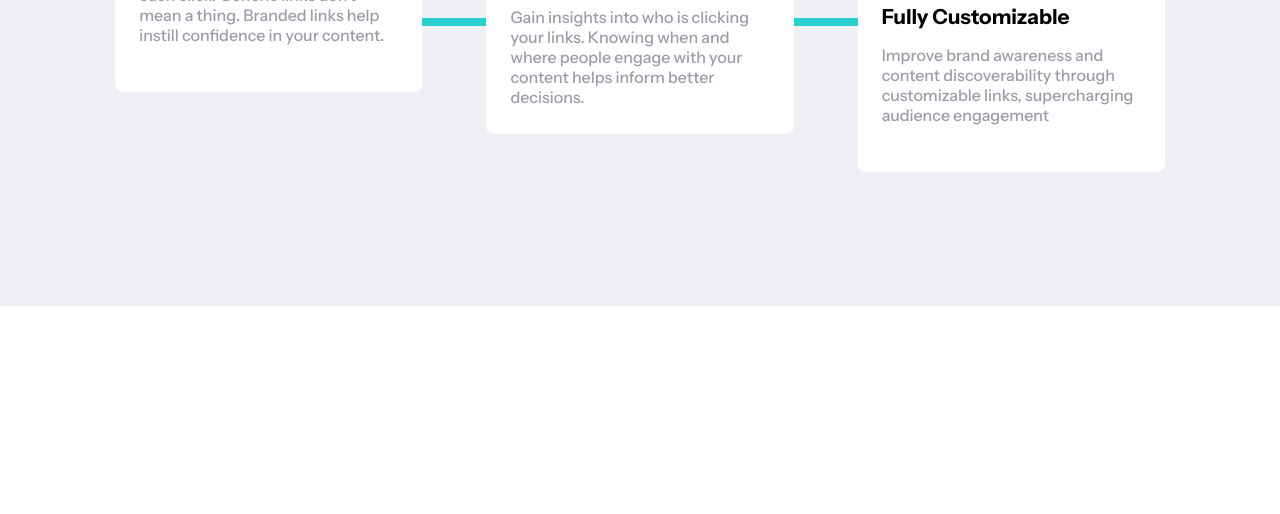
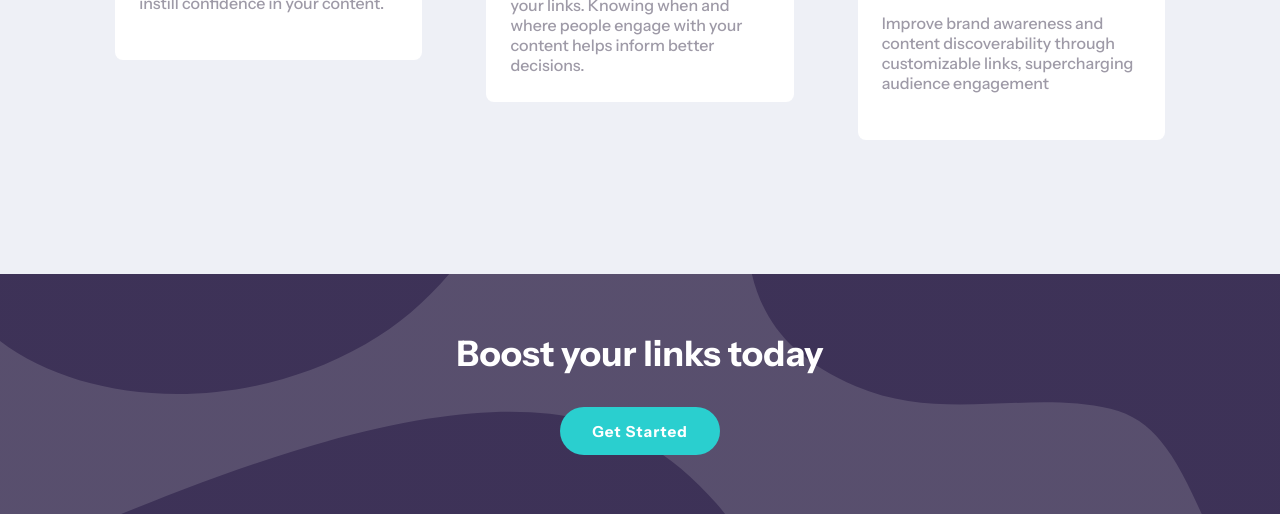
Before and after one commit to klaudiapalubska/URL-Shortening-API-Landing-Page, a website built with Parcel: page index.html in a window 1280 px wide. Shown: the part 1338-1852 px from the top of the page. Before the commit the page ends 1644 px from the top, so only its background shows below. Built offline with nearby package versions, Linux system fonts and the light colour scheme.

Commit message:
new section add

```diff
--- a/index.html
+++ b/index.html
@@ -256,6 +256,20 @@
           </div>
         </div>
       </section>
+      <section class="boost-links-section">
+        <div class="boost-links-section__title">
+          <h2 class="boost-links-section__header header header--medium">
+            Boost your links today
+          </h2>
+        </div>
+        <div class="boost-links-section__button-box">
+          <button
+            class="boost-links-section__btn button button--primary paragraph--interactive"
+          >
+            Get Started
+          </button>
+        </div>
+      </section>
     </main>
   </body>
 </html>
--- a/src/sass/pages/_main-page.scss
+++ b/src/sass/pages/_main-page.scss
@@ -209,14 +209,15 @@
 
 .get-started-section {
   background-color: a.$background-color;
-  padding: 14rem var(--page-margin) 18rem var(--page-margin);
+  padding: 12rem var(--page-margin) 18rem var(--page-margin);
   height: 30rem;
   @include a.responsive(57.6875em) {
-    padding-bottom: 25rem;
+    padding-bottom: 22rem;
   }
   @include a.responsive(a.$mobile-breakpoint) {
     padding-top: var(--page-margin-top);
     height: fit-content;
+    padding-bottom: var(--page-margin-top);
   }
   &__cards-box {
     position: relative;
@@ -241,3 +242,37 @@
   &__card {
   }
 }
+
+.boost-links-section {
+  padding: 1rem var(--page-margin);
+  background-image: linear-gradient(
+      rgba(a.$primary-color-2, 0.85),
+      rgba(a.$primary-color-2, 0.85)
+    ),
+    url("../icons/bg-boost-desktop.svg");
+  @include a.bg-image-settings;
+  height: 20%;
+  min-height: 15rem;
+  @include a.center-flex;
+  flex-direction: column;
+  @include a.responsive(a.$mobile-breakpoint) {
+    background-image: linear-gradient(
+        rgba(a.$primary-color-2, 0.85),
+        rgba(a.$primary-color-2, 0.85)
+      ),
+      url("../icons/bg-boost-mobile.svg");
+  }
+
+  &__title {
+    margin-bottom: 2rem;
+  }
+  &__header {
+    color: a.$neutral-0-color;
+  }
+  &__button-box {
+  }
+  &__btn {
+    width: 10rem;
+    height: 3rem;
+  }
+}
```
Also changed, not shown: src/icons/bg-boost-desktop.svg (renamed from images/bg-boost-desktop.svg), src/icons/bg-boost-mobile.svg (renamed from images/bg-boost-mobile.svg), 1 other file.
